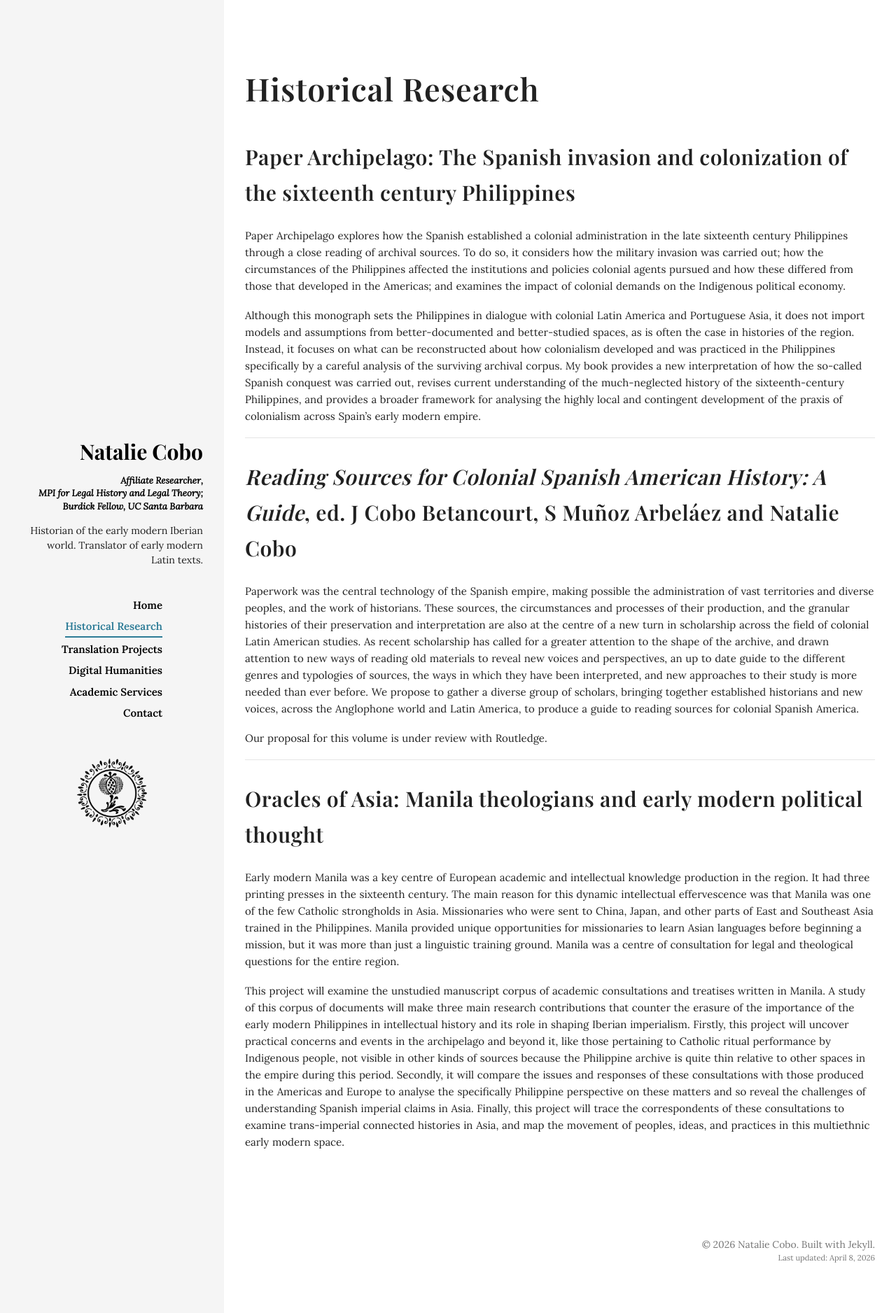
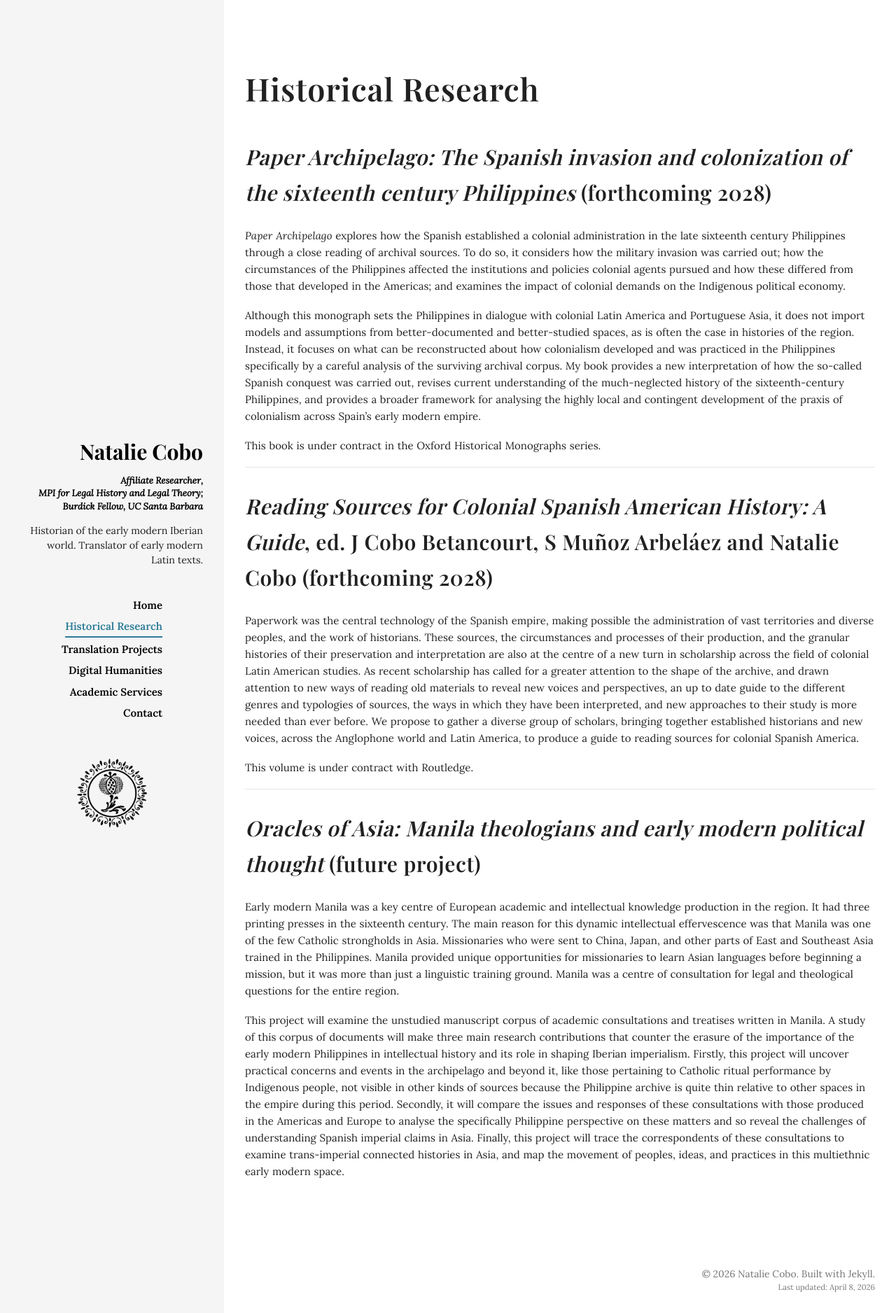
Before and after one commit to nataliecobo/nataliecobo.github.io, a Jekyll site: the page built from _pages/historical_research.md, in a window 1280 px wide. Shown: the whole page at 70% size. Built offline with Jekyll 4.4.1, drawn with Linux system fonts in a browser that asks for light colours.

Commit message:
Update historical_research.md

```diff
--- a/_pages/historical_research.md
+++ b/_pages/historical_research.md
@@ -5,22 +5,24 @@ title: Historical Research
 columns: 1
 ---
 
-## Paper Archipelago: The Spanish invasion and colonization of the sixteenth century Philippines
-Paper Archipelago explores how the Spanish established a colonial administration in the late sixteenth century Philippines through a close reading of archival sources. To do so, it considers how the military invasion was carried out; how the circumstances of the Philippines affected the institutions and policies colonial agents pursued and how these differed from those that developed in the Americas; and examines the impact of colonial demands on the Indigenous political economy.
+## _Paper Archipelago: The Spanish invasion and colonization of the sixteenth century Philippines_ (forthcoming 2028)
+_Paper Archipelago_ explores how the Spanish established a colonial administration in the late sixteenth century Philippines through a close reading of archival sources. To do so, it considers how the military invasion was carried out; how the circumstances of the Philippines affected the institutions and policies colonial agents pursued and how these differed from those that developed in the Americas; and examines the impact of colonial demands on the Indigenous political economy.
 
 Although this monograph sets the Philippines in dialogue with colonial Latin America and Portuguese Asia, it does not import models and assumptions from better-documented and better-studied spaces, as is often the case in histories of the region. Instead, it focuses on what can be reconstructed about how colonialism developed and was practiced in the Philippines specifically by a careful analysis of the surviving archival corpus. My book provides a new interpretation of how the so-called Spanish conquest was carried out, revises current understanding of the much-neglected history of the sixteenth-century Philippines, and provides a broader framework for analysing the highly local and contingent development of the praxis of colonialism across Spain's early modern empire.
 
+This book is under contract in the Oxford Historical Monographs series.
+
 ---
 
-## *Reading Sources for Colonial Spanish American History: A Guide*, ed. J Cobo Betancourt, S Muñoz Arbeláez and **Natalie Cobo**
+## *Reading Sources for Colonial Spanish American History: A Guide*, ed. J Cobo Betancourt, S Muñoz Arbeláez and **Natalie Cobo** (forthcoming 2028)
 
 Paperwork was the central technology of the Spanish empire, making possible the administration of vast territories and diverse peoples, and the work of historians. These sources, the circumstances and processes of their production, and the granular histories of their preservation and interpretation are also at the centre of a new turn in scholarship across the field of colonial Latin American studies. As recent scholarship has called for a greater attention to the shape of the archive, and drawn attention to new ways of reading old materials to reveal new voices and perspectives, an up to date guide to the different genres and typologies of sources, the ways in which they have been interpreted, and new approaches to their study is more needed than ever before. We propose to gather a diverse group of scholars, bringing together established historians and new voices, across the Anglophone world and Latin America, to produce a guide to reading sources for colonial Spanish America.
 
-Our proposal for this volume is under review with Routledge.
+This volume is under contract with Routledge.
 
 ---
 
-## Oracles of Asia: Manila theologians and early modern political thought
+## _Oracles of Asia: Manila theologians and early modern political thought_ (future project)
 Early modern Manila was a key centre of European academic and intellectual knowledge production in the region. It had three printing presses in the sixteenth century. The main reason for this dynamic intellectual effervescence was that Manila was one of the few Catholic strongholds in Asia. Missionaries who were sent to China, Japan, and other parts of East and Southeast Asia trained in the Philippines. Manila provided unique opportunities for missionaries to learn Asian languages before beginning a mission, but it was more than just a linguistic training ground. Manila was a centre of consultation for legal and theological questions for the entire region.
 
 This project will examine the unstudied manuscript corpus of academic consultations and treatises written in Manila. A study of this corpus of documents will make three main research contributions that counter the erasure of the importance of the early modern Philippines in intellectual history and its role in shaping Iberian imperialism. Firstly, this project will uncover practical concerns and events in the archipelago and beyond it, like those pertaining to Catholic ritual performance by Indigenous people, not visible in other kinds of sources because the Philippine archive is quite thin relative to other spaces in the empire during this period. Secondly, it will compare the issues and responses of these consultations with those produced in the Americas and Europe to analyse the specifically Philippine perspective on these matters and so reveal the challenges of understanding Spanish imperial claims in Asia. Finally, this project will trace the correspondents of these consultations to examine trans-imperial connected histories in Asia, and map the movement of peoples, ideas, and practices in this multiethnic early modern space.
```
